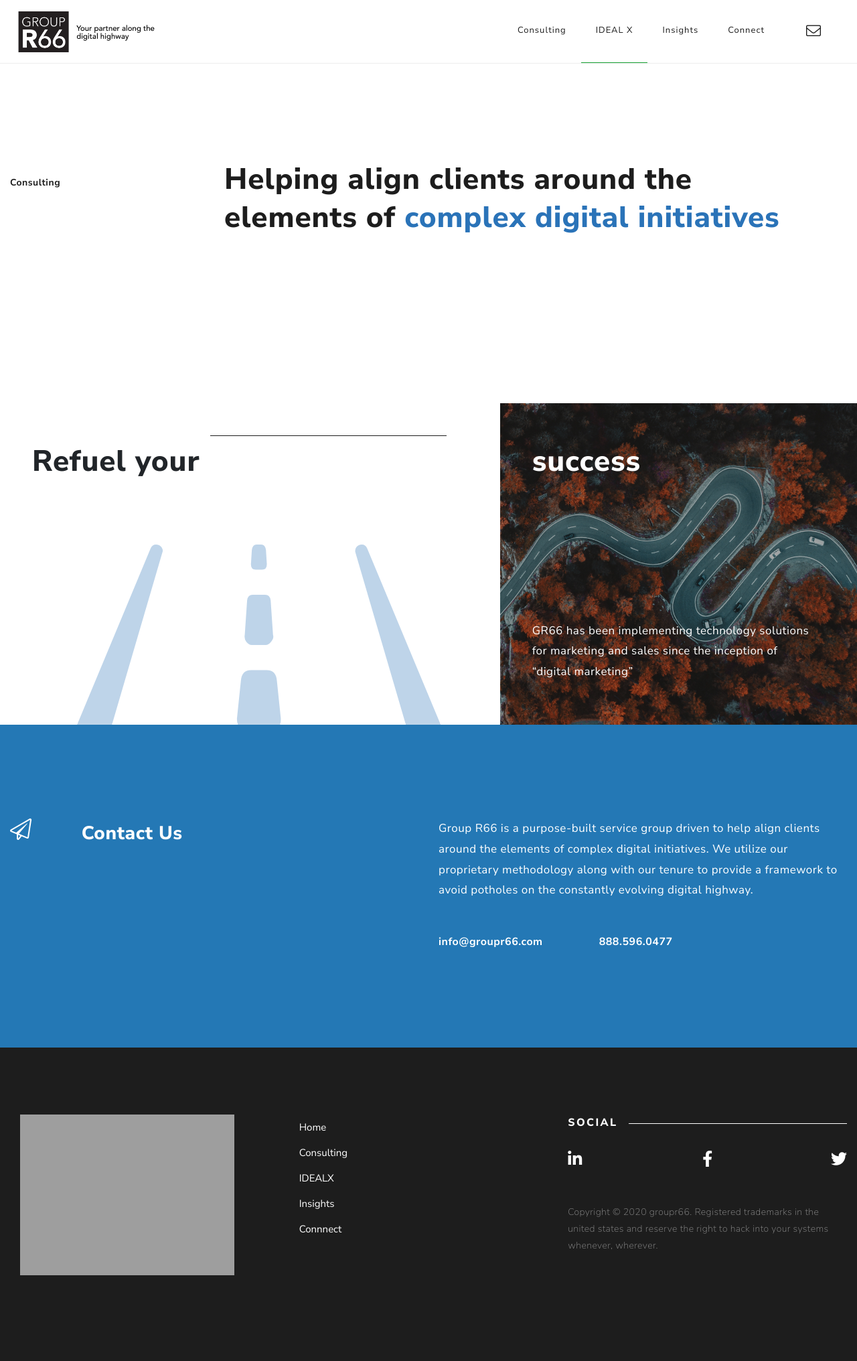
After one commit to acurths/groupr66, a PHP site: page /consulting.php in a window 1280 px wide. The commit adds this page. Shown: the whole page at 67% size. Run offline with PHP 8.4, Linux system fonts and the light colour scheme; some libraries are stand-ins or nearby versions; grey boxes are pictures that could not be loaded.

Commit message:
groupr66

```diff
--- /dev/null
+++ b/consulting.php
@@ -0,0 +1,76 @@
+
+<?php
+/**
+ *
+ *
+ * index.php
+ * @author     Austin Curths
+ * @created    5/15/2020
+ * @copyright  Copyright (c)  groupr66 (https://groupr66.com)
+ *
+ */
+
+// plug config
+require_once('includes/config.php');
+
+// set page vars
+$page_title = 'Group R66';
+
+// pull in head
+require_once('includes/blocks/head.php');
+// pull in navigation
+require_once('includes/blocks/navigation.php');
+
+?>
+<div class="groupr66">
+  <!-- Start Homepage Hero -->
+  <section class="intro">
+    <div class="row row-alt">
+      <!-- <div class="col-md-2">
+        <i class="fal fa-paper-plane"></i>
+      </div> -->
+      <div class="col-md-3 ">
+        <h6>Consulting</h6>
+      </div>
+      <div class="col-md-9 right">
+        <h2>Helping align clients around the <br>elements of <span>complex digital initiatives</span></h2>
+
+      </div>
+    </div>
+  </section>
+
+
+  <section class="">
+    <div class="container-fluid padding-0">
+      <div class="row row-wide padding-0">
+        <!-- <div class="col-md-4 padding-0 grey-bg">
+
+        </div> -->
+        <div class="col-md-7 text-left padding-0 grey-bg">
+          <div class="intro-left">
+
+              <h2>Refuel your<span></span>
+            </h2>
+            <i class="fal fa-road"></i>
+
+
+</div>
+        </div>
+
+        <div class="col-md-5 intro-right padding-0 ">
+<h2>success</h2>
+  <p>GR66 has been implementing technology solutions for marketing and sales since the inception of “digital marketing”</p>
+        </div>
+
+
+      </div>
+    </div>
+  </section>
+
+
+<?php require_once ('includes/blocks/contact-banner.php'); ?>
+
+<?php require_once ('includes/blocks/footer.php'); ?>
+
+
+</div>
--- a/css/navbar.css
+++ b/css/navbar.css
@@ -2,7 +2,11 @@
 .navbar img {
   max-width: 340px;
 }
-
+.navbar-inner {
+  width: 1440px;
+  margin-left: auto;
+  margin-right: auto;
+}
 .menu a:hover, .menu a:active {
   color: #65A7BD;
 
--- a/css/style.css
+++ b/css/style.css
@@ -367,8 +367,9 @@ i {}
 }
 
 .r66-white-bg p {
-	max-width: 850px;
-	margin: 0 auto;
+    max-width: 930px;
+    margin: 0 auto;
+    font-size: 18px;
 }
 
 .three-col {
@@ -541,7 +542,71 @@ button.primary:hover {
 	overflow: hidden;
 	min-height: 1780px;
 }
+.intro-right {
+	height: 100%;
+	width: 100%;
+	background-image: linear-gradient(to bottom, rgba(29, 29, 29, 0.4), rgba(29, 29, 29, 0.3)), url(../img/road.jpg);
+	background-size: cover;
+	background-repeat: no-repeat;
+	background-position: 50% 50%;
+	background-color: #fff ;
+	object-fit: cover;
+	/* background-attachment: fixed; */
+	padding: 48px;
+	overflow: hidden;
+min-height: 480px;
+color: #fff;
+position: relative;
+}
+.intro-right p{
+position: absolute;
+bottom: 48px;
+color: #fff;
+max-width: 80%;
 
+}
+.intro-left {
+
+height: 100%;
+width: 100%;
+
+background-size: cover;
+background-repeat: no-repeat;
+background-position: 50% 90%;
+background-color: #fff ;
+object-fit: cover;
+/* background-attachment: fixed; */
+padding: 48px 80px 48px 48px;
+overflow: hidden;
+min-height: 480px;
+color: #1d1d1d
+position: relative;
+max-height: 480px;
+
+}
+.intro-left i {
+text-align: center;
+font-size: 600px;
+opacity: .3;
+color: #2A73B8;
+
+}
+.intro-left h2 span {
+	content: "";
+	flex: 1 1 auto;
+	border-top: 1px solid #1d1d1d;
+	margin-left: 16px;
+	padding-top: 48px;
+
+}
+.intro-left h2 {
+max-width: 1440px;
+margin-left: auto;
+margin-right: auto;
+display: flex;
+
+
+}
 .hero-right-text a {
 	color: #fff;
 	font-weight: 700;
@@ -599,6 +664,55 @@ display: inline-block;
 	margin-left: 8px;
 }
 
+/* Consulting */
+
+.intro {
+	width: 100%;
+	background-color: #fff;
+	padding: 240px 0;
+	overflow: hidden;
+}
+.intro h2 {
+line-height: 130%;
+	color: #1d1d1d;
+	text-transform: none;
+
+
+}
+
+.intro i {
+	font-size: 32px;
+	color: #1d1d1d;
+}
+.intro a h6:first-child {
+padding-right: 80px;
+}
+.intro a h6 {
+font-size: 16px;
+display: inline-block;
+}
+
+.intro h4 {
+	text-transform: none;
+	color: #1d1d1d;
+	margin-bottom: 28px;
+}
+
+.intro hr {
+	margin-top: 8px;
+}
+
+.intro h6 {
+	color: #1d1d1d;
+	font-size: 14px;
+	font-weight: 700;
+	margin-top: 24px;
+}
+
+.intro h6 i {
+	margin-left: 8px;
+}
+
 
 /* ------ Ideal X ------ */
 
@@ -624,7 +738,7 @@ display: inline-block;
 
 }
 .idealx-hero {
-	height: 880px;
+	height: 100vh;
 	width: 100%;
 	background-image: url(../img/idealx.jpg);
 	background-size: cover;
@@ -633,7 +747,7 @@ display: inline-block;
 	background-color: #fff ;
 	object-fit: cover;
 	/* background-attachment: fixed; */
-	padding: 13% 0 0 0;
+	padding: 15% 0 0 0;
 	overflow: hidden;
 
 }
@@ -654,21 +768,26 @@ display: inline-block;
 .hero .idealx-hero-alt p, .hero .idealx-hero-alt i {
 	color: #fff !important;
 }
+
 .idealx .three-col p i {
 font-size: 14px;
 }
-.idealx .three-col i, .idealx .three-col h4, .idealx .three-col a  {
+.idealx .three-col h4{
 color: #17A132;
 }
 .idealx .three-col a  {
 font-size: 14px;
 font-weight: 600;
+color: #1d1d1d;
 }
 .idealx .bottom-banner {
     width: 100%;
     background-color: #0E7925;
     padding: 140px 0;
     overflow: hidden;
+}
+.idealx .three-col i {
+color: #1d1d1d;
 }
 /* ------ Image Backgrounds Text Overlay ------ */
 
--- a/includes/blocks/navigation.php
+++ b/includes/blocks/navigation.php
@@ -23,8 +23,8 @@
     <!-- Start Navbar-->
     <div class="nav-row light">
       <nav class="navbar">
-        <a href="index.php" class="logo"><img src="img/logo.svg" alt=""></a>
-
+              <div class="navbar-inner">
+        <a href="index.php" class="logo"><img src="img/logowide.png" alt=""></a>
         <input class="menu-btn" type="checkbox" id="menu-btn" />
         <label class="menu-icon" for="menu-btn"><span class="navicon"></span></label>
         <div class="menu">
@@ -33,9 +33,10 @@
             <li class="active-green"><a href="ideal-x.php">IDEAL X</a></li>
             <li><a href="insights.php">Insights</a></li>
             <li><a href="connect.php">Connect</a></li>
-            <li><i class="fal fa-envelope"></i></li>
+            <a href="mailto:info@groupr66.com"><li><i class="fal fa-envelope"></i></li></a>
           </ul>
         </div>
+            </div>
       </nav>
     </div>
 
```
Also changed, not shown: img/idealx-forest.jpg (added), img/logowide.png (added), img/road-icon-2.jpg (added), img/road-icon-3.jpg (added), img/road-icon.jpg (added), img/road.jpg (added).
